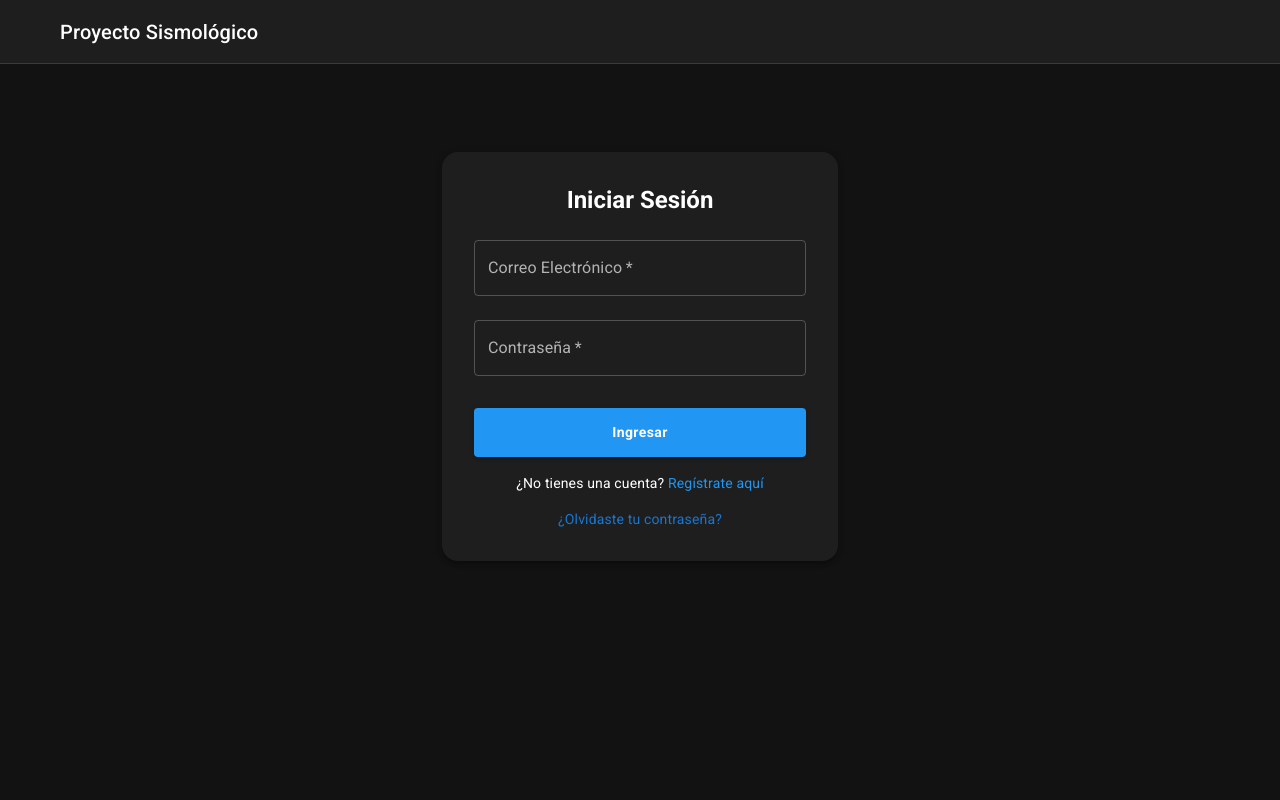
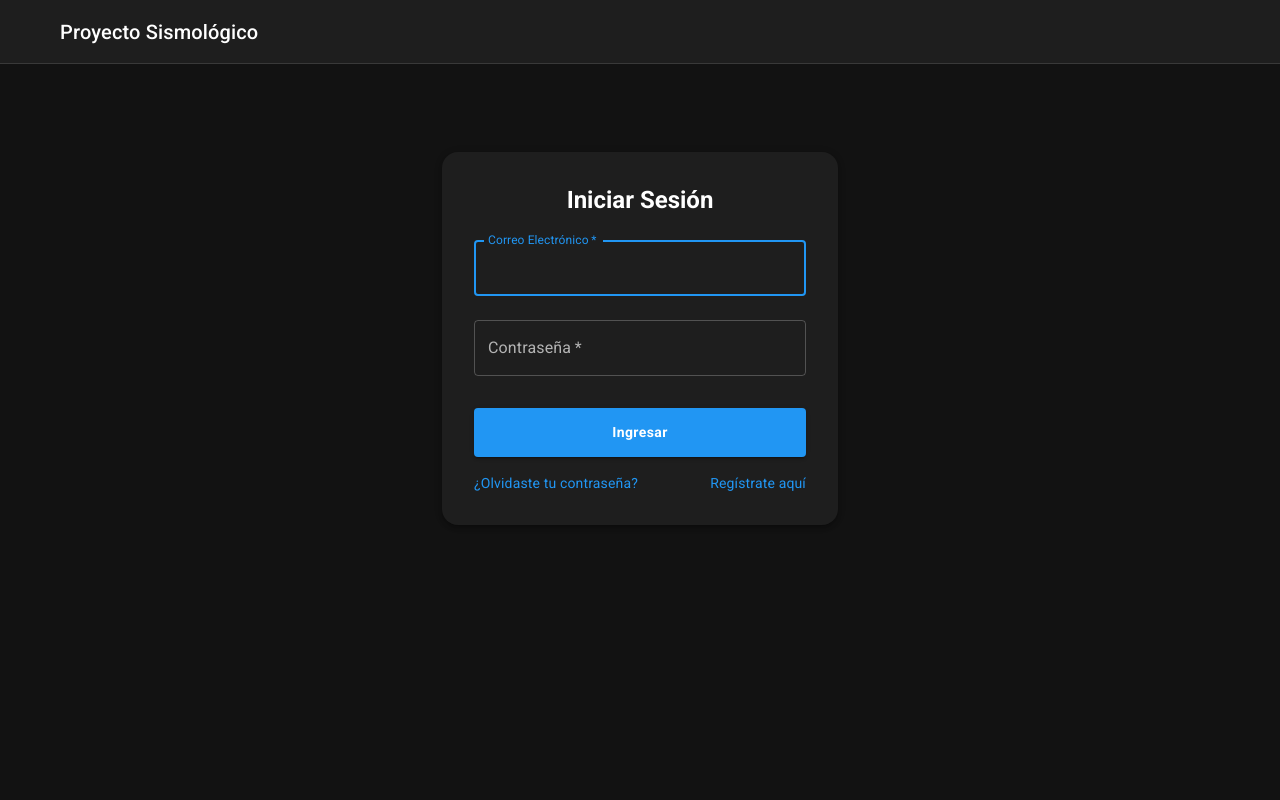
Before and after one commit to Jhoymell/seismic-tracker, a React (Create React App) app in the folder frontend/sismic-app-client/: page /login in a window 1280 px wide. Shown: the top 800 px of the page. Built offline with nearby package versions, Linux system fonts and the light colour scheme; some icons are missing.

Commit message:
feat(ui): Add global page transition animations

```diff
--- /dev/null
+++ b/frontend/sismic-app-client/src/components/utils/PageTransition.js
@@ -0,0 +1,36 @@
+import React from 'react';
+import { motion } from 'framer-motion';
+
+const pageVariants = {
+  initial: {
+    opacity: 0,
+  },
+  in: {
+    opacity: 1,
+  },
+  out: {
+    opacity: 0,
+  },
+};
+
+const pageTransition = {
+  type: 'tween',
+  ease: 'anticipate',
+  duration: 0.4,
+};
+
+const PageTransition = ({ children }) => {
+  return (
+    <motion.div
+      initial="initial"
+      animate="in"
+      exit="out"
+      variants={pageVariants}
+      transition={pageTransition}
+    >
+      {children}
+    </motion.div>
+  );
+};
+
+export default PageTransition;
--- a/frontend/sismic-app-client/src/pages/AdminPage.js
+++ b/frontend/sismic-app-client/src/pages/AdminPage.js
@@ -1,3 +1,4 @@
+import PageTransition from '../components/utils/PageTransition';
 import React, { useState } from 'react';
 import { Box, Typography, Tabs, Tab, Paper } from '@mui/material';
 import UserManagement from '../components/admin/UserManagement';
@@ -13,6 +14,7 @@ const AdminPage = () => {
   };
 
   return (
+    <PageTransition>
       <Box sx={{ width: '100%', p: 3 }}>
         <Typography variant="h4" component="h1" gutterBottom>
           Panel de Administración
@@ -30,6 +32,7 @@ const AdminPage = () => {
           </Box>
         </Paper>
       </Box>
+    </PageTransition>
   );
 };
 
--- a/frontend/sismic-app-client/src/pages/LoginPage.js
+++ b/frontend/sismic-app-client/src/pages/LoginPage.js
@@ -1,12 +1,13 @@
-// Página de inicio de sesión con validación, animación y modal de inactividad
-import React, { useState, useEffect } from "react";
-import { useForm } from "react-hook-form"; // Manejo de formularios
-import { yupResolver } from "@hookform/resolvers/yup"; // Integración Yup con react-hook-form
-import * as yup from "yup"; // Validación de esquemas
-import { useNavigate, Link, useLocation } from "react-router-dom"; // Navegación y enlaces
-import toast, { Toaster } from "react-hot-toast"; // Notificaciones
+import React, { useState, useEffect } from 'react';
+import { useForm } from 'react-hook-form';
+import { yupResolver } from '@hookform/resolvers/yup';
+import * as yup from 'yup';
+import { useNavigate, Link, useLocation } from 'react-router-dom';
+import toast, { Toaster } from 'react-hot-toast';
+import { jwtDecode } from 'jwt-decode';
+import { motion } from 'framer-motion';
 
-// Importaciones de MUI (componentes de UI y modal)
+// Importaciones de MUI (Componentes y Herramientas)
 import {
   Button,
   TextField,
@@ -20,135 +21,98 @@ import {
   DialogContentText,
   DialogTitle,
   Fade,
-} from "@mui/material";
-import AccessTimeFilledIcon from "@mui/icons-material/AccessTimeFilled"; // Icono para el modal
+  Grid
+} from '@mui/material';
+import AccessTimeFilledIcon from '@mui/icons-material/AccessTimeFilled';
 
-import { motion } from "framer-motion"; // Animaciones
-import { jwtDecode } from "jwt-decode"; // Decodificar JWT
-
-import { loginUser } from "../api/auth"; // Lógica de login API
-import useAuthStore from "../store/authStore"; // Estado global de autenticación
-
-
+// Importaciones locales
+import { loginUser } from '../api/auth';
+import useAuthStore from '../store/authStore';
+import PageTransition from '../components/utils/PageTransition';
+import theme from '../theme';
 
 // Esquema de validación para el formulario de login
 const schema = yup.object().shape({
-  email: yup
-    .string()
-    .email("Debe ser un correo válido")
-    .required("El correo es obligatorio"),
-  password: yup.string().required("La contraseña es obligatoria"),
+  email: yup.string().email('Debe ser un correo válido').required('El correo es obligatorio'),
+  password: yup.string().required('La contraseña es obligatoria'),
 });
 
-// Componente Box animado usando Framer Motion
 const MotionBox = motion(Box);
 
 const LoginPage = () => {
-  // Hook de navegación para redirigir y leer el estado de la ruta
   const navigate = useNavigate();
   const location = useLocation();
-  const { login } = useAuthStore(); // Acción global para guardar el login
+  const { login } = useAuthStore();
 
-  // Hook de react-hook-form para manejar el formulario y validación
-  const {
-    register,
-    handleSubmit,
-    formState: { errors, isSubmitting },
-  } = useForm({
+  const { register, handleSubmit, formState: { errors, isSubmitting } } = useForm({
     resolver: yupResolver(schema),
   });
 
-  // Estado para mostrar el modal de inactividad si la razón está en la ruta
-  const [showInactivityModal, setShowInactivityModal] = useState(false);
+  // --- LÓGICA PARA EL MODAL DE INACTIVIDAD ---
+  const [showInactivityModal, setShowInactivityModal] = useState(
+    location.state?.reason === 'inactivity'
+  );
 
-  // Efecto: Si la razón es inactividad, muestra el modal y limpia el estado de la ruta
   useEffect(() => {
-    if (location.state?.reason === "inactivity") {
-      setShowInactivityModal(true);
-      // Limpiamos el estado de la ruta inmediatamente para evitar que se muestre el modal múltiples veces
-      navigate(location.pathname, { replace: true });
+    // Limpia el estado de la navegación para que el modal no reaparezca
+    if (location.state?.reason === 'inactivity') {
+      navigate(location.pathname, { replace: true, state: {} });
     }
-  }, [location.state?.reason, navigate, location.pathname]);
+  }, [location, navigate]);
 
-  // Cierra el modal de inactividad
   const handleCloseModal = () => {
     setShowInactivityModal(false);
-    // Aseguramos que el estado de la ruta esté limpio
-    if (location.state?.reason === "inactivity") {
-      navigate(location.pathname, { replace: true });
+  };
+  // ------------------------------------
+
+  const onSubmit = async (data) => {
+    try {
+      const tokens = await loginUser(data);
+      const decodedToken = jwtDecode(tokens.access);
+      login(tokens);
+      toast.success(`¡Bienvenido de nuevo, ${decodedToken.first_name}!`);
+      navigate('/mapa');
+    } catch (error) {
+      toast.error('Correo o contraseña incorrectos.');
     }
   };
 
-  // Lógica de envío del formulario de login
-  const onSubmit = async (data) => {
-    try {
-      // Llama a la API para autenticar
-      const tokens = await loginUser(data);
-      // Decodifica el token para obtener el nombre
-      const decodedToken = jwtDecode(tokens.access);
-      // Guarda el estado global de autenticación
-      login(tokens);
-      // Notificación de éxito
-      toast.success(`¡Bienvenido de nuevo, ${decodedToken.first_name}!`);
-      // Redirige al mapa
-      navigate("/mapa");
-    } catch (error) {
-      toast.error("Correo o contraseña incorrectos.");
-    }
-  };
-
-  // Variantes de animación para el formulario
   const formVariants = {
-    hidden: {
-      opacity: 0,
-      y: 20 // Empieza 20px más abajo de su posición final
-    },
-    visible: {
-      opacity: 1,
-      y: 0,   // Vuelve a su posición original
-      transition: {
-        duration: 0.5, // La animación dura medio segundo
-        ease: "easeInOut" // Un efecto de suavizado para que no se vea robótico
-      }
-    },
+    hidden: { opacity: 0, y: 20 },
+    visible: { opacity: 1, y: 0, transition: { duration: 0.5, ease: "easeInOut" } },
   };
 
   return (
-    <>
-      {/* Contenedor principal del login */}
+    <PageTransition>
       <Container component="main" maxWidth="xs">
         <Toaster position="top-center" />
-        {/* Formulario animado con variantes */}
         <MotionBox
           variants={formVariants}
           initial="hidden"
           animate="visible"
           sx={{
             marginTop: 8,
-            display: "flex",
-            flexDirection: "column",
-            alignItems: "center",
-            backgroundColor: "background.paper",
+            display: 'flex',
+            flexDirection: 'column',
+            alignItems: 'center',
+            backgroundColor: 'background.paper',
             padding: { xs: 2, sm: 4 },
-            borderRadius: "1rem",
+            borderRadius: '1rem',
             boxShadow: 3,
           }}
         >
           <Typography component="h1" variant="h5">
             Iniciar Sesión
           </Typography>
-          {/* Formulario de login */}
-          <Box
-            component="form"
-            onSubmit={handleSubmit(onSubmit)}
-            sx={{ mt: 1, width: "100%" }}
-          >
+          <Box component="form" onSubmit={handleSubmit(onSubmit)} sx={{ mt: 1, width: '100%' }}>
             <TextField
               margin="normal"
               required
               fullWidth
               label="Correo Electrónico"
-              {...register("email")}
+              autoComplete="email"
+              autoFocus
+              {...register('email')}
               error={!!errors.email}
               helperText={errors.email?.message}
             />
@@ -159,11 +123,11 @@ const LoginPage = () => {
               name="password"
               label="Contraseña"
               type="password"
-              {...register("password")}
+              autoComplete="current-password"
+              {...register('password')}
               error={!!errors.password}
               helperText={errors.password?.message}
             />
-            {/* Botón animado */}
             <motion.div whileHover={{ scale: 1.02 }} whileTap={{ scale: 0.98 }}>
               <Button
                 type="submit"
@@ -172,56 +136,44 @@ const LoginPage = () => {
                 disabled={isSubmitting}
                 sx={{ mt: 3, mb: 2, py: 1.5 }}
               >
-                {isSubmitting ? (
-                  <CircularProgress size={24} color="inherit" />
-                ) : (
-                  "Ingresar"
-                )}
+                {isSubmitting ? <CircularProgress size={24} color="inherit" /> : 'Ingresar'}
               </Button>
             </motion.div>
-            <Typography variant="body2" align="center">
-              ¿No tienes una cuenta?{" "}
-              <Link
-                to="/registro"
-                style={{ color: "#2196f3", textDecoration: "none" }}
-              >
-                Regístrate aquí
-              </Link>
-            </Typography>
-            <Typography variant="body2" align="center" sx={{ mt: 2 }}>
-              <Link to="/olvide-mi-password" style={{ color: '#1976d2', textDecoration: "none" }}>
-                ¿Olvidaste tu contraseña?
-              </Link>
-            </Typography>
+            <Grid container justifyContent="space-between">
+              <Grid item>
+                <Typography variant="body2">
+                  <Link to="/olvide-mi-password" style={{ color: theme.palette.primary.main, textDecoration: 'none' }}>
+                    ¿Olvidaste tu contraseña?
+                  </Link>
+                </Typography>
+              </Grid>
+              <Grid item>
+                <Typography variant="body2">
+                  <Link to="/registro" style={{ color: theme.palette.primary.main, textDecoration: 'none' }}>
+                    Regístrate aquí
+                  </Link>
+                </Typography>
+              </Grid>
+            </Grid>
           </Box>
         </MotionBox>
       </Container>
-
-      {/* Modal para sesión finalizada por inactividad */}
       <Dialog
         open={showInactivityModal}
         onClose={handleCloseModal}
         TransitionComponent={Fade}
-        transitionDuration={10}
-        PaperProps={{
-          sx: {
-            borderRadius: "1rem",
-            padding: "1rem",
-          },
-        }}
+        transitionDuration={200}
+        PaperProps={{ sx: { borderRadius: '1rem', padding: '1rem' } }}
       >
-        {/* Título del modal con icono */}
-        <DialogTitle sx={{ display: "flex", alignItems: "center", gap: 1.5 }}>
+        <DialogTitle sx={{ display: 'flex', alignItems: 'center', gap: 1.5 }}>
           <AccessTimeFilledIcon color="primary" fontSize="large" />
           <Typography variant="h6" component="div" fontWeight="bold">
-            Sesión Finalizada por Inactividad
+            Sesión Finalizada
           </Typography>
         </DialogTitle>
         <DialogContent>
           <DialogContentText>
-            Para proteger tu cuenta, hemos cerrado tu sesión automáticamente
-            después de 20 minutos sin actividad. Por favor, inicia sesión de
-            nuevo para continuar.
+            Para proteger tu cuenta, tu sesión se ha cerrado automáticamente por inactividad.
           </DialogContentText>
         </DialogContent>
         <DialogActions>
@@ -230,7 +182,7 @@ const LoginPage = () => {
           </Button>
         </DialogActions>
       </Dialog>
-    </>
+    </PageTransition>
   );
 };
 
--- a/frontend/sismic-app-client/src/pages/RegisterPage.js
+++ b/frontend/sismic-app-client/src/pages/RegisterPage.js
@@ -1,9 +1,10 @@
+import PageTransition from '../components/utils/PageTransition';
 import React, { useState, useEffect } from 'react';
 import { useForm, FormProvider } from 'react-hook-form'; // FormProvider es clave para formularios por pasos
 import { yupResolver } from '@hookform/resolvers/yup';
 import { useNavigate } from 'react-router-dom';
-import toast, { Toaster } from 'react-hot-toast';
-import { motion, AnimatePresence } from 'framer-motion';
+import { Toaster } from 'react-hot-toast';
+import { AnimatePresence } from 'framer-motion';
 import zxcvbn from 'zxcvbn';
 
 // Importaciones de MUI
@@ -23,6 +24,25 @@ const RegisterPage = () => {
   // --- CAMBIO 1: Añadimos estado para controlar el paso actual ---
   const [activeStep, setActiveStep] = useState(0);
   const navigate = useNavigate();
+
+  // onSubmit debe estar definido antes del return
+  const onSubmit = async (data) => {
+    const loadingToast = window.toast.loading('Registrando tu cuenta...');
+    const submissionData = { ...data };
+    if (submissionData.fecha_nacimiento instanceof Date) {
+      const year = submissionData.fecha_nacimiento.getFullYear();
+      const month = String(submissionData.fecha_nacimiento.getMonth() + 1).padStart(2, '0');
+      const day = String(submissionData.fecha_nacimiento.getDate()).padStart(2, '0');
+      submissionData.fecha_nacimiento = `${year}-${month}-${day}`;
+    }
+    try {
+      const response = await registerUser(submissionData);
+      window.toast.success(response.message, { id: loadingToast });
+      setTimeout(() => navigate('/login'), 2000);
+    } catch (error) {
+      window.toast.error('Hubo un error al registrar la cuenta.', { id: loadingToast });
+    }
+  };
 
   const currentValidationSchema = stepSchemas[activeStep];
 
@@ -62,8 +82,10 @@ const RegisterPage = () => {
   }, [passwordValue]);
 
   // --- CAMBIO 3: Funciones para navegar entre pasos ---
+
+
   const handleNext = async () => {
-    const isStepValid = await methods.trigger(); // Valida solo el paso actual
+    const isStepValid = await methods.trigger();
     if (isStepValid) {
       setActiveStep((prevActiveStep) => prevActiveStep + 1);
     }
@@ -73,25 +95,12 @@ const RegisterPage = () => {
     setActiveStep((prevActiveStep) => prevActiveStep - 1);
   };
 
-  const onSubmit = async (data) => {
-    const loadingToast = toast.loading('Registrando tu cuenta...');
-    const submissionData = { ...data };
-    if (submissionData.fecha_nacimiento instanceof Date) {
-        const year = submissionData.fecha_nacimiento.getFullYear();
-        const month = String(submissionData.fecha_nacimiento.getMonth() + 1).padStart(2, '0');
-        const day = String(submissionData.fecha_nacimiento.getDate()).padStart(2, '0');
-        submissionData.fecha_nacimiento = `${year}-${month}-${day}`;
-    }
-    try {
-        const response = await registerUser(submissionData);
-        toast.success(response.message, { id: loadingToast });
-        setTimeout(() => navigate('/login'), 2000);
-    } catch (error) {
-        toast.error('Hubo un error al registrar la cuenta.', { id: loadingToast });
-    }
-  };
+
+
+
 
     return (
+      <PageTransition>
         <Container component="main" maxWidth="sm">
           <Toaster position="top-center" />
           <Box
@@ -103,8 +112,6 @@ const RegisterPage = () => {
             <Typography component="h1" variant="h5" sx={{ mb: 3 }}>
               Crear una Cuenta
             </Typography>
-
-        {/* --- CAMBIO 4: El JSX ahora incluye el Stepper y renderiza los pasos condicionalmente --- */}
             <Stepper activeStep={activeStep} sx={{ mb: 4, width: '100%' }}>
               {steps.map((label) => (
                 <Step key={label}><StepLabel>{label}</StepLabel></Step>
@@ -148,6 +155,7 @@ const RegisterPage = () => {
         </Box>
       </Box>
     </Container>
+  </PageTransition>
   );
 };
 
```
Also changed, not shown: frontend/sismic-app-client/src/pages/MapPage.js (+9 -15 lines), frontend/sismic-app-client/src/pages/ProfilePage.js (+4 -3 lines). Lines whose indentation alone changed are shown as unchanged.
